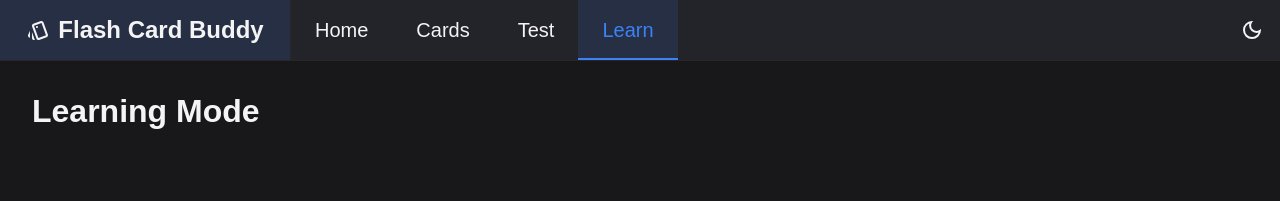
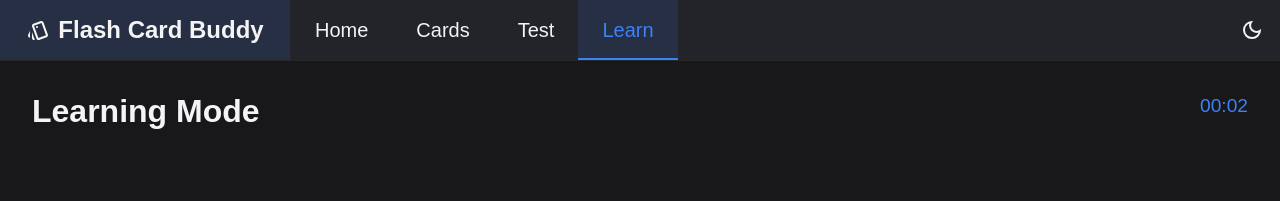
Before and after one commit to proettgen/WebEngineering-Karteikarten, a Next.js app in the folder Frontend/: page /learn in a window 1280 px wide. Both pictures are taken after a click on the button "Start Learning Mode". Shown: the top 201 px of the page. Built offline with nearby package versions, Linux system fonts and the light colour scheme.

Commit message:
add stopwatch to LearningMode

```diff
--- a/Frontend/app/learn/page.tsx
+++ b/Frontend/app/learn/page.tsx
@@ -1,12 +1,7 @@
 "use client";
 import React from "react";
-import LearningModeTemplate from "@/components/templates/LearningModeTemplate";
 import LearningModeSelection from "@/components/organisms/LearningModeSelection";
 
-const LearningModePage = () => (
-  <LearningModeTemplate>
-    <LearningModeSelection />
-  </LearningModeTemplate>
-);
+const LearningModePage = () => <LearningModeSelection />;
 
 export default LearningModePage;
--- a/Frontend/src/components/organisms/LearningMode/index.tsx
+++ b/Frontend/src/components/organisms/LearningMode/index.tsx
@@ -4,8 +4,13 @@ import { DatabaseData } from "../../../database/dbtypes";
 import * as SC from "./styles";
 import Button from "@/components/atoms/Button";
 import Card from "@/components/molecules/Card";
+import LearningModeTemplate from "@/components/templates/LearningModeTemplate";
 
-const LearningMode = () => {
+type LearningModeProps = {
+  elapsedSeconds: number;
+};
+
+const LearningMode = ({ elapsedSeconds }: LearningModeProps) => {
   const [cardPool, setCardPool] = useState<
     DatabaseData["folders"][number]["cards"]
   >([]);
@@ -66,6 +71,7 @@ const LearningMode = () => {
   };
 
   return (
+    <LearningModeTemplate elapsedSeconds={elapsedSeconds}>
       <SC.Container>
         {currentCard ? (
           <SC.LearningContainer>
@@ -119,6 +125,7 @@ const LearningMode = () => {
           <div>No flashcards available.</div>
         )}
       </SC.Container>
+    </LearningModeTemplate>
   );
 };
 export default LearningMode;
--- a/Frontend/src/components/organisms/LearningModeSelection/index.tsx
+++ b/Frontend/src/components/organisms/LearningModeSelection/index.tsx
@@ -1,17 +1,41 @@
-import React, { useState } from "react";
+import React, { useState, useEffect, useRef } from "react";
 import { useRouter } from "next/navigation";
 import Button from "@/components/atoms/Button";
 import LearningMode from "@/components/organisms/LearningMode";
+import LearningModeTemplate from "@/components/templates/LearningModeTemplate";
 
 const LearningModeSelection = () => {
   const [startLearning, setStartLearning] = useState(false);
+  const [elapsedSeconds, setElapsedSeconds] = useState(0);
+  const timerRef = useRef<ReturnType<typeof setInterval> | null>(null);
   const router = useRouter();
 
+  useEffect(() => {
     if (startLearning) {
-    return <LearningMode />;
+      setElapsedSeconds(0);
+      timerRef.current = setInterval(() => {
+        setElapsedSeconds((prev) => prev + 1);
+      }, 1000);
+    } else {
+      if (timerRef.current) {
+        clearInterval(timerRef.current);
+        timerRef.current = null;
+      }
+    }
+    return () => {
+      if (timerRef.current) {
+        clearInterval(timerRef.current);
+        timerRef.current = null;
+      }
+    };
+  }, [startLearning]);
+
+  if (startLearning) {
+    return <LearningMode elapsedSeconds={elapsedSeconds} />;
   }
 
   return (
+    <LearningModeTemplate>
       <div style={{ display: "flex", flexDirection: "column", gap: 24, alignItems: "center", marginTop: 64 }}>
         <Button $variant="primary" onClick={() => setStartLearning(true)}>
           Start Learning Mode
@@ -20,6 +44,7 @@ const LearningModeSelection = () => {
           Customize Flashcards
         </Button>
       </div>
+    </LearningModeTemplate>
   );
 };
 
--- a/Frontend/src/components/templates/LearningModeTemplate/index.tsx
+++ b/Frontend/src/components/templates/LearningModeTemplate/index.tsx
@@ -3,12 +3,22 @@ import * as SC from "./styles";
 
 type LearningModeTemplateProps = {
   children: React.ReactNode;
+  elapsedSeconds?: number; // optional für Rückwärtskompatibilität
 };
 
-const LearningModeTemplate = ({ children }: LearningModeTemplateProps) => (
+const formatTime = (seconds: number) => {
+  const mm = String(Math.floor(seconds / 60)).padStart(2, "0");
+  const ss = String(seconds % 60).padStart(2, "0");
+  return `${mm}:${ss}`;
+};
+
+const LearningModeTemplate = ({ children, elapsedSeconds }: LearningModeTemplateProps) => (
   <SC.Container>
     <SC.Header>
       <SC.Title>Learning Mode</SC.Title>
+      {typeof elapsedSeconds === "number" && (
+        <SC.Timer>{formatTime(elapsedSeconds)}</SC.Timer>
+      )}
     </SC.Header>
     {children}
   </SC.Container>
--- a/Frontend/src/components/templates/LearningModeTemplate/styles.ts
+++ b/Frontend/src/components/templates/LearningModeTemplate/styles.ts
@@ -16,3 +16,10 @@ export const Title = styled.h1`
   margin-top: 32px;
   margin-left: 32px;
 `;
+
+export const Timer = styled.span`
+  font-size: 1.2rem;
+  margin-right: 32px;
+  color: ${({ theme }) => theme.primary};
+  font-variant-numeric: tabular-nums;
+`;
```
Lines whose indentation alone changed are shown as unchanged.
